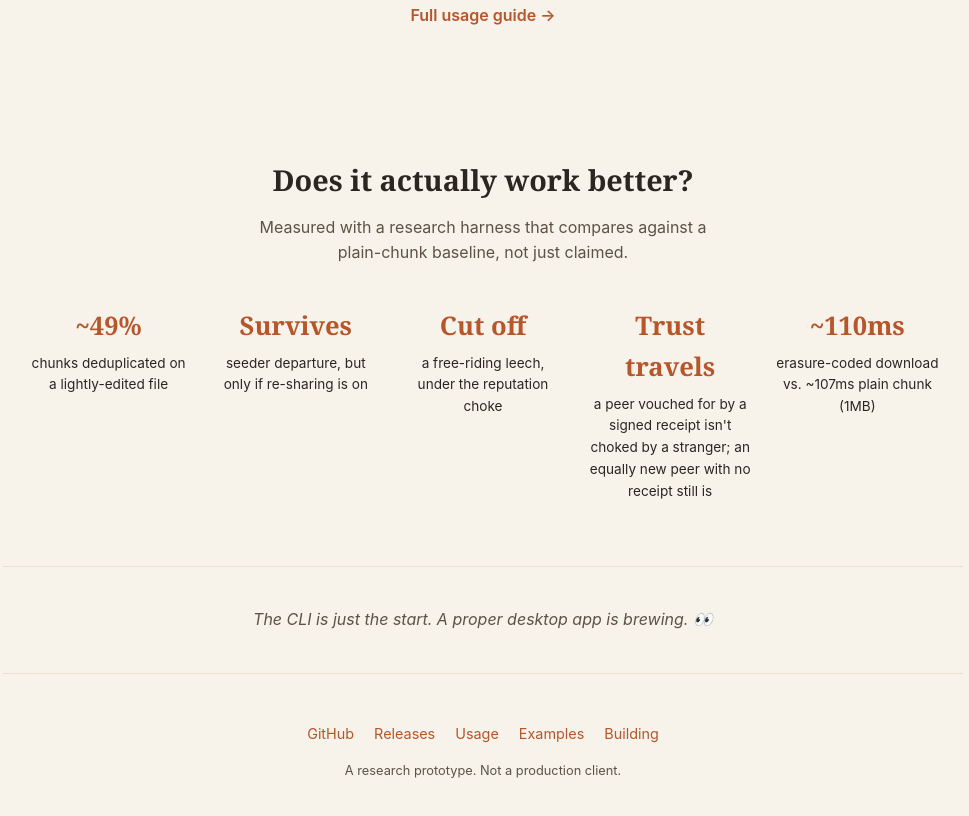
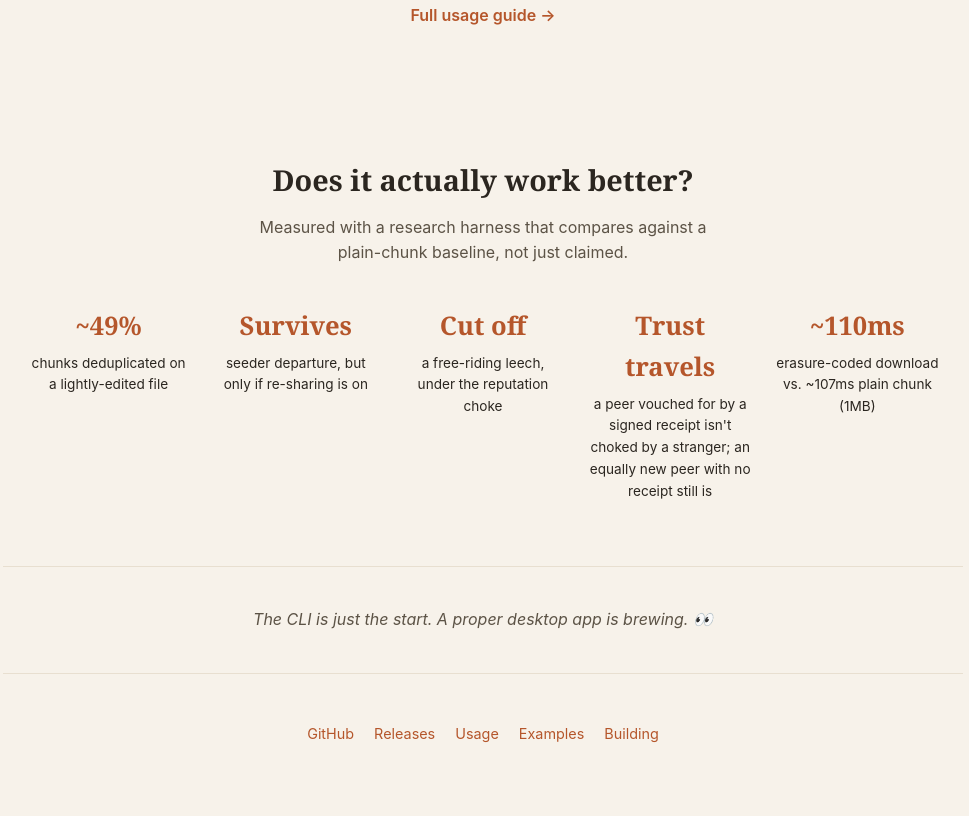
Before and after one commit to LuanBogoqb/np2ptp, a plain HTML site: page index.html in a window 1280 px wide. Shown: the part 2522-3338 px from the top of the page, without its empty margins (157-1126 px from the left). Drawn offline with Linux system fonts and the light colour scheme.

Commit message:
Drop "research prototype" framing from the site copy
The project's inspired by BitTorrent, not a rebrand of it, and it's a
working tool now, not an experiment.

```diff
--- a/index.html
+++ b/index.html
@@ -4,7 +4,7 @@
   <meta charset="UTF-8">
   <meta name="viewport" content="width=device-width, initial-scale=1.0">
   <title>NP2PTP: New Peer-To-Peer Transfer Protocol</title>
-  <meta name="description" content="A research prototype rethinking BitTorrent: content-addressed, permanent, verified.">
+  <meta name="description" content="Peer-to-peer transfer inspired by BitTorrent: content-addressed, permanent, verified.">
   <link rel="icon" type="image/svg+xml" href="favicon.svg">
   <link rel="stylesheet" href="style.css">
 </head>
@@ -147,7 +147,6 @@
       <a href="https://github.com/LuanBogoqb/np2ptp/blob/main/docs/EXAMPLES.md">Examples</a>
       <a href="https://github.com/LuanBogoqb/np2ptp/blob/main/docs/BUILDING.md">Building</a>
     </div>
-    <p class="footer-note">A research prototype. Not a production client.</p>
   </footer>
 
   <script src="script.js"></script>
--- a/style.css
+++ b/style.css
@@ -130,4 +130,3 @@ section h2 { text-align: center; margin-bottom: 12px; }
 .footer { text-align: center; padding: 48px 24px; }
 .footer-links { display: flex; justify-content: center; gap: 20px; flex-wrap: wrap; margin-bottom: 16px; }
 .footer-links a { text-decoration: none; font-size: 0.9rem; }
-.footer-note { font-size: 0.8rem; }
```
